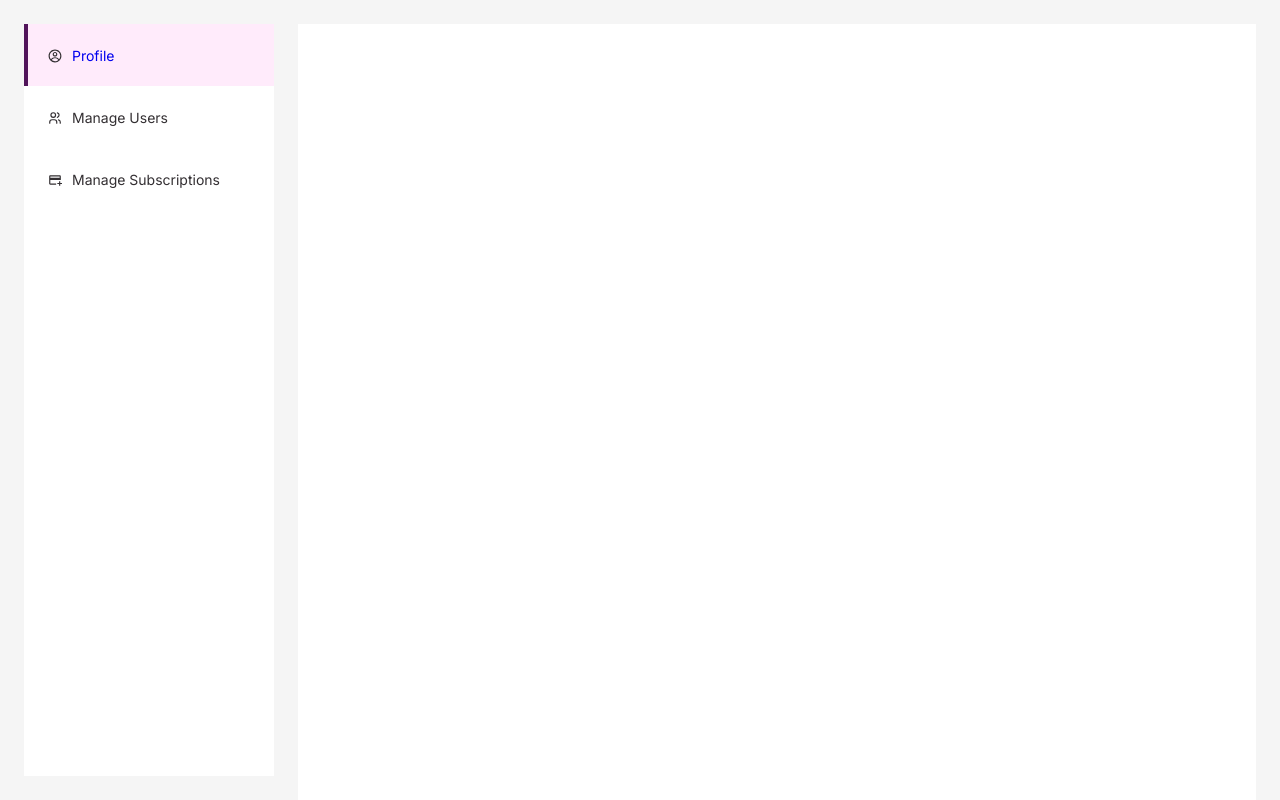
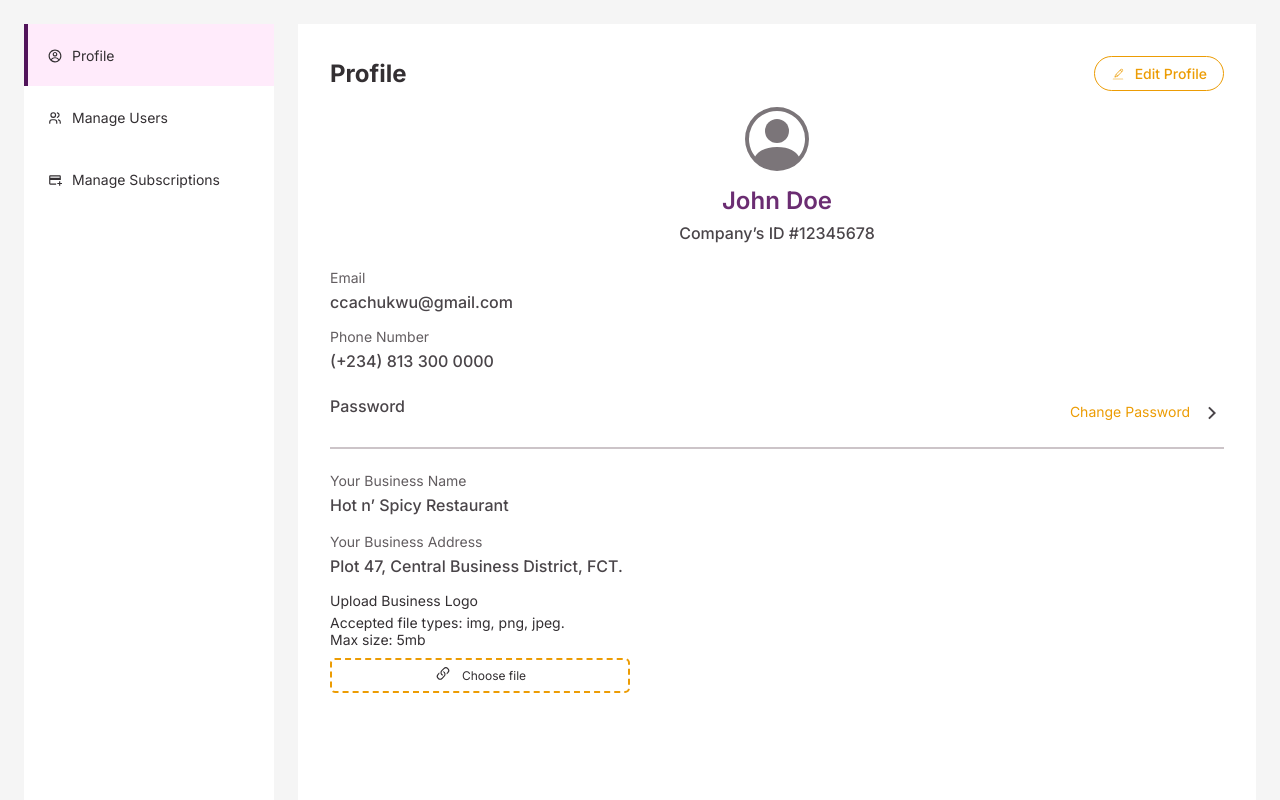
Before and after one commit to King-Mikaelson/vigilant-octo-enigma, a React (Create React App) app: page /settings in a window 1280 px wide. Shown: the top 800 px of the page. Built offline with nearby package versions, Linux system fonts and the light colour scheme.

Commit message:
modified profile settings

```diff
--- a/src/components/settings/adminSettings/index.tsx
+++ b/src/components/settings/adminSettings/index.tsx
@@ -6,9 +6,6 @@ const Settings = () => {
   return (
     <div>
       <SettingsLayout children={undefined} />
-      <EditProfile />
-
-      <Profile />
     </div>
   );
 };
--- a/src/components/settings/adminSettings/layout/index.tsx
+++ b/src/components/settings/adminSettings/layout/index.tsx
@@ -1,8 +1,9 @@
-import { useState } from "react";
+import { useEffect, useState } from "react";
 import { CgProfile } from "react-icons/cg";
 import { MdAddCard } from "react-icons/md";
 import { TbUsers } from "react-icons/tb";
-import { Link } from "react-router-dom";
+import { NavLink } from "react-router-dom";
+import Profile from "../profile";
 
 interface SettingsLayoutProps {
   children: React.ReactNode;
@@ -14,22 +15,27 @@ export default function SettingsLayout({ children }: SettingsLayoutProps) {
   const handleItemClick = (item: string) => {
     setSelectedItem(item);
   };
+  useEffect(() => {
+    setSelectedItem("profile");
+  }, []);
 
   return (
-    <div className="settings-layout">
-      <div className="settings-sidebar">
-        <ul>
-          <li
+    <>
+      <div className="settings-layout">
+        <div className="settings-sidebar">
+          <NavLink
+            to="/settings"
             className={selectedItem === "profile" ? "selected" : ""}
             onClick={() => handleItemClick("profile")}
           >
             <span className="layout-icon">
               <CgProfile />
             </span>
+            Profile
+          </NavLink>
 
-            <Link to="/editprofile">Profile</Link>
-          </li>
-          <li
+          <NavLink
+            to="/manageusers"
             className={selectedItem === "users" ? "selected" : ""}
             onClick={() => handleItemClick("users")}
           >
@@ -37,8 +43,9 @@ export default function SettingsLayout({ children }: SettingsLayoutProps) {
               <TbUsers />
             </span>
             Manage Users
-          </li>
-          <li
+          </NavLink>
+          <NavLink
+            to="/managesubscriptions"
             className={selectedItem === "subscriptions" ? "selected" : ""}
             onClick={() => handleItemClick("subscriptions")}
           >
@@ -46,10 +53,13 @@ export default function SettingsLayout({ children }: SettingsLayoutProps) {
               <MdAddCard />
             </span>
             Manage Subscriptions
-          </li>
-        </ul>
+          </NavLink>
+        </div>
+        <div className="settings-content">
+          {selectedItem === "profile" && <Profile />}
+          {children}
+        </div>
       </div>
-      <div className="settings-content">{children}</div>
-    </div>
+    </>
   );
 }
--- a/src/components/settings/adminSettings/profile/index.tsx
+++ b/src/components/settings/adminSettings/profile/index.tsx
@@ -9,7 +9,7 @@ const Profile = () => {
       <div className="profile-header">
         <h3>Profile</h3>
         <button>
-          <Link to="/edit-profile" className="profile-link-btn">
+          <Link to="/settings/editprofile" className="profile-link-btn">
             <CiEdit />
             Edit Profile
           </Link>
--- a/src/routes/index.tsx
+++ b/src/routes/index.tsx
@@ -64,7 +64,7 @@ const router = createBrowserRouter([
   {
     path: "/admin",
     element: <Admin />,
-    errorElement: <ErrorPage />,
+    children: [],
   },
   {
     path: "/dashboard-admin",
@@ -74,9 +74,15 @@ const router = createBrowserRouter([
   {
     path: "/settings",
     element: <Settings />,
+    children: [
+      // {
+      //   path: "/settings/editprofile",
+      //   element: <EditProfile />,
+      // },
+    ],
   },
   {
-    path: "/editprofile",
+    path: "/settings/editprofile",
     element: <EditProfile />,
   },
   {
--- a/src/styles/components/_settings.scss
+++ b/src/styles/components/_settings.scss
@@ -1,7 +1,7 @@
 //PROFILE SETTINGS
 .profile-container {
     margin-top: 1rem;
-    padding: 0 2rem;
+    padding: 0 2rem 2rem 2rem;
 
     .profile-header {
         display: flex;
--- a/src/styles/layout/_settingsLayout.scss
+++ b/src/styles/layout/_settingsLayout.scss
@@ -1,24 +1,21 @@
 .settings-layout {
     display: flex;
-    height: 100vh;
+    height: 100%;
     background-color: $gray-bg;
 
     .settings-sidebar {
         width: 250px;
         background-color: #fff;
-        margin: 1.5rem;
+        margin: 1.5rem 1.5rem 0 1.5rem;
+        height: 115vh;
 
-        ul {
-            list-style-type: none;
-            margin: 0;
-            padding: 0;
-
-            li {
+        a {
             display: flex;
             align-items: center;
             gap: 10px;
             padding: 20px;
             font-size: 14px;
+            text-decoration: none;
             color: $black-color;
             cursor: pointer;
             border-left: 4px solid transparent;
@@ -37,7 +34,7 @@
                 background-color: $light-purple;
             }
         }
-        }
+
     }
 
     .settings-content {
```
Lines whose indentation alone changed are shown as unchanged.
